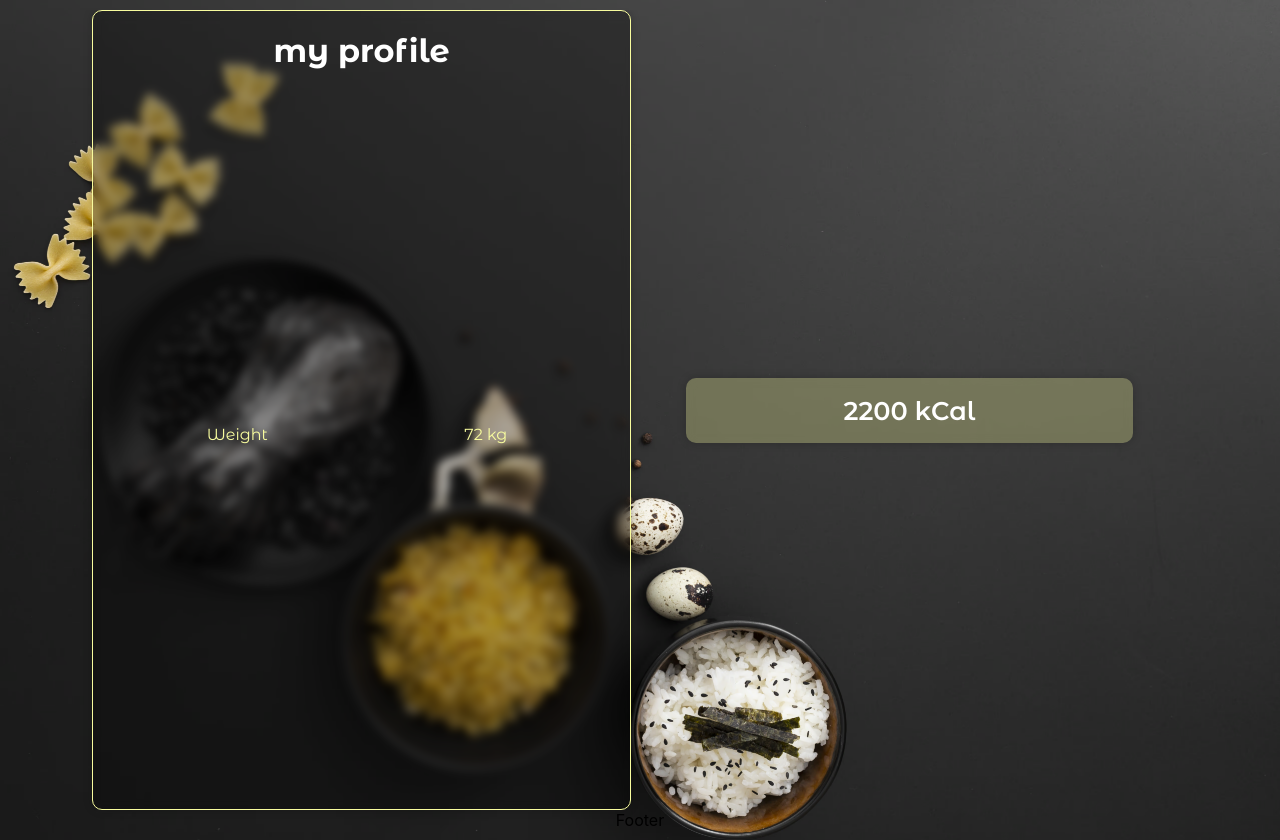
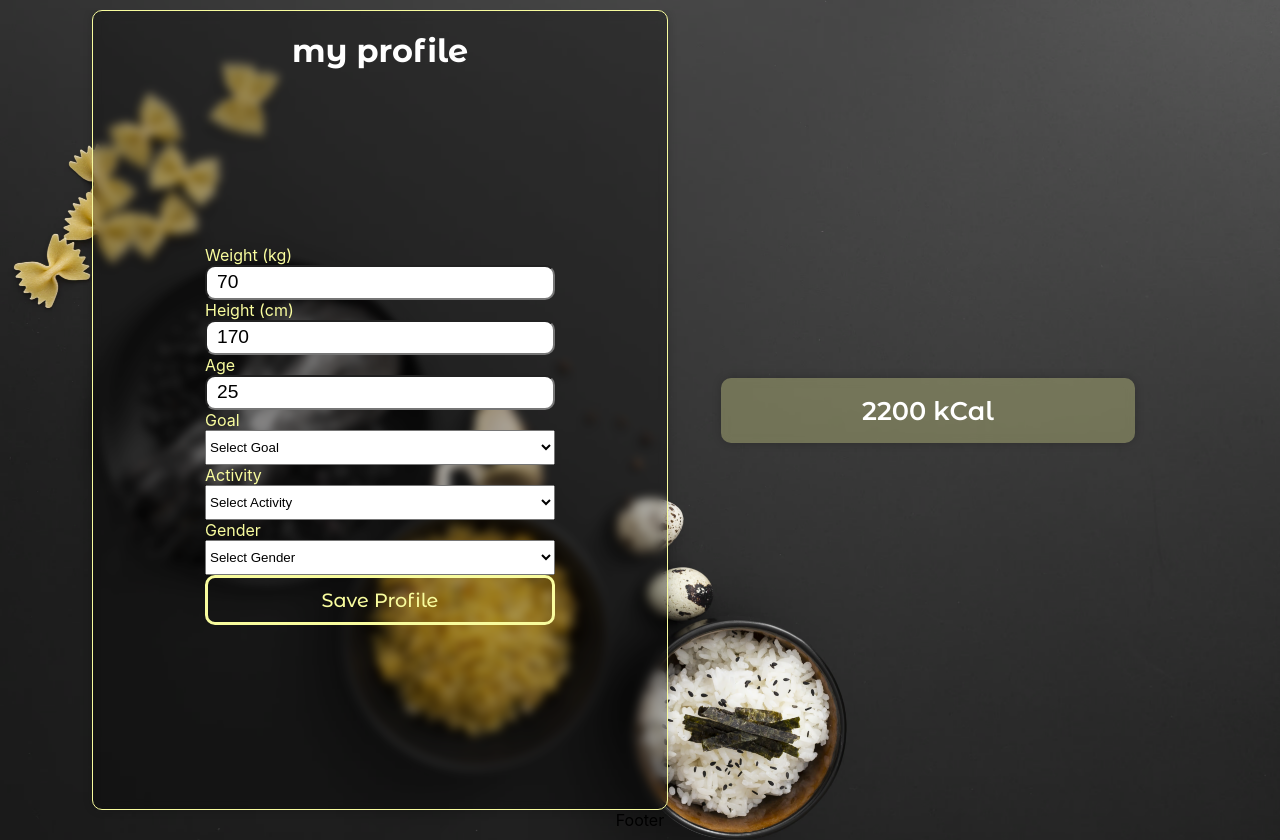
Before and after one commit to Bolbotunov/Gd-FD3-22-25_Bolbotunov, a React (Create React App) app in the folder myProject/: page /profile in a window 1280 px wide. Built offline with nearby package versions, Linux system fonts and the light colour scheme; no server answers; the database is empty.

Commit message:
feat: add profile form

```diff
--- a/myProject/src/components/authorization/AuthCheck.tsx
+++ b/myProject/src/components/authorization/AuthCheck.tsx
@@ -1,4 +1,4 @@
-import { JSX, useEffect, useState } from 'react';
+import { JSX, useEffect, useId, useState } from 'react';
 import { onAuthStateChanged } from 'firebase/auth';
 import { useDispatch } from 'react-redux';
 import { auth } from '../../config/firebase';
@@ -16,6 +16,7 @@ export default function AuthCheck({ children }: { children: React.ReactNode }) {
         const displayName = user.displayName || user.email || '';
         dispatch(
           setUser({
+            uid: user.uid,
             userName: displayName,
             userEmail: user.email || '',
           })
--- a/myProject/src/components/authorization/UserLoginForm.tsx
+++ b/myProject/src/components/authorization/UserLoginForm.tsx
@@ -28,8 +28,9 @@ export default function UserLoginForm() {
     signInWithEmailAndPassword(auth, email, password)
     .then((userCredential) => {
       const user = userCredential.user;
+      const uid = user.uid;
       const displayName = user.displayName ? user.displayName : user.email ?? '';
-      dispatch(setUser({ userName: displayName, userEmail: email || '' }))
+      dispatch(setUser({ uid, userName: displayName, userEmail: email || '' }))
       console.log('User login', displayName)
       // updateProfile(user, { displayName: userName })
   })
--- a/myProject/src/components/authorization/UserRegistrationForm.tsx
+++ b/myProject/src/components/authorization/UserRegistrationForm.tsx
@@ -27,18 +27,16 @@ export default function UserRegistrationForm() {
   const navigate = useNavigate();
   const userName = useSelector((state: RootState) => state.authSlice.userName);
 
-
   function registerUser({userName, email, password} : RegisterType) {
     console.log(auth);
   createUserWithEmailAndPassword(auth, email, password)
     .then((userCredential) => {
       const user = userCredential.user;
+      const uid = user.uid;
       updateProfile(user, { displayName: userName })
-  })
-  .then(() => {
-    dispatch(setUser({ userName, userEmail: email }))
-    console.log('User registered and profile updated', userName)
-    navigate("/home");
+      dispatch(setUser({ uid, userName, userEmail: email }))
+      console.log('User registered and profile updated', uid)
+      navigate("/home");
   })
   .catch((error) => {
     const errorCode = error.code;
@@ -49,7 +47,7 @@ export default function UserRegistrationForm() {
 
   useEffect(() => {
     if (userName) {
-      navigate('/home')
+      navigate('/profile')
     }
   }, [userName, navigate])
 
--- a/myProject/src/components/information/informationSection.tsx
+++ b/myProject/src/components/information/informationSection.tsx
@@ -5,13 +5,13 @@ import { RootState } from "../../store/store";
 import { useSelector } from "react-redux";
 
 export default function InformationSection() {
-    const currentUser = useSelector((state: RootState) => state.authSlice.userName);
+    const currentUser = useSelector((state: RootState) => state.authSlice);
 
     return (
         <>
         <InformationWrapper>
             <MainTitle>
-                Welcome to our Application, {currentUser}!
+                Welcome to our Application, {currentUser.userName}!
                 </MainTitle>
             <MainSubTitle>
                 This app will help you control your diet and properly monitor your nutrients
--- a/myProject/src/config/firebase.tsx
+++ b/myProject/src/config/firebase.tsx
@@ -1,5 +1,6 @@
 import { initializeApp } from 'firebase/app';
 import { getAuth } from 'firebase/auth';
+import { getFirestore } from 'firebase/firestore';
 
 const firebaseConfig = {
   apiKey: process.env.REACT_APP_API_KEY,
@@ -13,5 +14,6 @@ const firebaseConfig = {
 
 const app = initializeApp(firebaseConfig);
 const auth = getAuth(app);
+const db = getFirestore(app)
 
-export { auth };
+export { auth, app, db };
--- /dev/null
+++ b/myProject/src/pages/profilePage/ProfileForm.tsx
@@ -0,0 +1,142 @@
+import { Formik, Field, Form, ErrorMessage } from 'formik';
+import * as Yup from 'yup';
+import { useDispatch, useSelector } from 'react-redux';
+import { RootState } from '../../store/store';
+import { AppContainer, InputStyle } from '../../styles/Common.styled';
+import { InputLabelStyle, ErrorText} from '../../styles/Fonts.styled';
+import { BtnStyle } from '../../styles/Buttons.styled';
+import { db } from '../../config/firebase';
+import { getFirestore, addDoc, collection, setDoc, getDocs, getDoc, updateDoc, deleteDoc, doc } from "firebase/firestore";
+
+
+type ProfileFormValues = {
+  weight: number;
+  height: number;
+  age: number;
+  goal: string;
+  activity: string;
+  gender: string;
+}
+
+
+export async function saveUserProfile(uid: string, profileData: {
+  weight: number;
+  height: number;
+  age: number;
+  goal: string;
+  activity: string;
+  gender: string;
+}) {
+  const userDocRef = doc(db, "users", uid);
+  await setDoc(userDocRef, { profile: profileData }, { merge: true });
+}
+
+export default function ProfileForm() {
+
+  const dispatch = useDispatch();
+  const currentUser = useSelector((state: RootState) => state.authSlice)
+
+
+
+
+
+  // const initialValues: ProfileFormValues = {
+  //   weight: currentUser.profile?.weight || 70,
+  //   height: currentUser.profile?.height || 170,
+  //   age: currentUser.profile?.age || 25,
+  //   goal: currentUser.profile?.goal || '',
+  //   activity: currentUser.profile?.activity || '',
+  //   gender: currentUser.profile?.gender || ''
+  // };
+
+
+  const initialValues: ProfileFormValues = {
+    weight: 70,
+    height: 170,
+    age: 25,
+    goal: '',
+    activity:  '',
+    gender: '',
+  };
+
+  const validationSchema = Yup.object({
+    weight: Yup.number().required('Required').positive('Must be positive'),
+    height: Yup.number().required('Required').positive('Must be positive'),
+    age: Yup.number().required('Required').min(1, 'Age must be at least 1'),
+    goal: Yup.string().required('Required'),
+    activity: Yup.string().required('Required'),
+    gender: Yup.string().required('Required'),
+  });
+
+
+  const handleSubmit = async (values: ProfileFormValues) => {
+    try {
+      if (!currentUser) throw new Error("User ID missing!");
+      // await updateUserProfile(currentUser, values);
+      // // Обновляем Redux
+      // dispatch(setUser({
+      //   uid: currentUser,
+      //   userName: currentUser.userName || '',
+      //   userEmail: currentUser.userEmail || '',
+      //   profile: values,
+      // }));
+      alert("Profile updated successfully!");
+    } catch (error) {
+      console.error("Error updating profile:", error);
+    }
+  };
+
+
+  return (
+    <AppContainer>
+      <Formik
+        initialValues={initialValues}
+        validationSchema={validationSchema}
+        onSubmit={handleSubmit}
+      >
+        <Form>
+          <InputLabelStyle htmlFor="weight">Weight (kg)</InputLabelStyle>
+          <Field name="weight" type="number" as={InputStyle} />
+          <ErrorMessage name="weight" component={ErrorText} />
+
+          <InputLabelStyle htmlFor="height">Height (cm)</InputLabelStyle>
+          <Field name="height" type="number" as={InputStyle} />
+          <ErrorMessage name="height" component={ErrorText} />
+
+          <InputLabelStyle htmlFor="age">Age</InputLabelStyle>
+          <Field name="age" type="number" as={InputStyle} />
+          <ErrorMessage name="age" component={ErrorText} />
+
+          <InputLabelStyle htmlFor="goal">Goal</InputLabelStyle>
+          <Field name="goal" as="select" style={{ width: "350px", height: "35px" }}>
+            <option value="">Select Goal</option>
+            <option value="lose">Lose Weight</option>
+            <option value="gain">Gain Muscle</option>
+            <option value="maintain">Maintain</option>
+          </Field>
+          <ErrorMessage name="goal" component={ErrorText} />
+
+          <InputLabelStyle htmlFor="activity">Activity</InputLabelStyle>
+          <Field name="activity" as="select" style={{ width: "350px", height: "35px" }}>
+            <option value="">Select Activity</option>
+            <option value="low">Low</option>
+            <option value="moderate">Moderate</option>
+            <option value="high">High</option>
+          </Field>
+          <ErrorMessage name="activity" component={ErrorText} />
+
+          <InputLabelStyle htmlFor="gender">Gender</InputLabelStyle>
+          <Field name="gender" as="select" style={{ width: "350px", height: "35px" }}>
+            <option value="">Select Gender</option>
+            <option value="male">Male</option>
+            <option value="female">Female</option>
+            <option value="other">Other</option>
+          </Field>
+          <ErrorMessage name="gender" component={ErrorText} />
+
+          <BtnStyle type="submit">Save Profile</BtnStyle>
+        </Form>
+      </Formik>
+    </AppContainer>
+  );
+}
--- a/myProject/src/pages/profilePage/ProfilePage.tsx
+++ b/myProject/src/pages/profilePage/ProfilePage.tsx
@@ -1,21 +1,51 @@
+import { useEffect } from "react";
 import { BlurContainer } from "../../styles/Common.styled"
 import { InformationBlock, WhiteBlock, WrapperSections } from "./ProfilePage.styled"
 import { MainTitle, MainSubTitle } from "../../styles/Fonts.styled"
+import { getFirestore, addDoc, collection, getDocs, getDoc, updateDoc, deleteDoc, doc } from "firebase/firestore";
+import { db } from "../../config/firebase";
+import ProfileForm from "./ProfileForm";
+
+async function getUsers() {
+		const docsRef = await getDocs(collection(db, 'users'))
+		console.log('doc written:', docsRef.docs.map(item => item.data()))
+
+	return docsRef.docs.map(item => ({
+		id: item.id,
+		data: item.data(),
+	}))
+}
+
+(async () => {
+  try {
+    const docs = await getUsers()
+    console.log('#docs', docs);
+  } catch (e) {
+    console.error("Error adding document: ", e);
+  }
+})()
+
 
 export default function ProfilePage() {
+
+	useEffect(() => {
+    getUsers();
+  }, []);
+
     return <>
     	<BlurContainer>
 				<MainTitle>
 					my profile
 				</MainTitle>
 				<WrapperSections>
-
+					<ProfileForm/>
+{/*
 					<InformationBlock>
 						<MainSubTitle> Weight </MainSubTitle>
 					</InformationBlock>
 					<InformationBlock>
 					<MainSubTitle> 72 kg</MainSubTitle>
-					</InformationBlock>
+					</InformationBlock> */}
 
 				</ WrapperSections>
 			</BlurContainer>
--- a/myProject/src/store/AuthSlice.tsx
+++ b/myProject/src/store/AuthSlice.tsx
@@ -1,16 +1,31 @@
 import { createSlice, PayloadAction } from '@reduxjs/toolkit';
-import { User } from 'firebase/auth';
+
+
+type ProfileType = {
+  weight?: number;
+  height?: number;
+  age?: number;
+  goal?: string;
+  activity?: string;
+  gender?: string;
+};
+
+
 
 type AuthStateType = {
+  uid: string | null;
   userName: string | null;
   userEmail: string | null;
+  profile: ProfileType | null;
   status: string;
   error: string | null;
 }
 
 const initialState: AuthStateType = {
+  uid: null,
   userName: null,
   userEmail: null,
+  profile: null,
   status: '',
   error: null,
 };
@@ -19,18 +34,25 @@ export const authSlice = createSlice({
   name: 'auth',
   initialState,
   reducers: {
-    setUser(state, action: PayloadAction<{ userName: string; userEmail: string }>) {
+    setUser(state, action: PayloadAction<{ uid: string; userName: string; userEmail: string; profile?: ProfileType }>) {
+      state.uid = action.payload.uid;
       state.userName = action.payload.userName;
       state.userEmail = action.payload.userEmail;
+      state.profile = action.payload.profile || null;
       state.status = 'succeeded';
     },
+    setUserProfile(state, action: PayloadAction<ProfileType>) {
+      state.profile = action.payload;
+    },
     clearUser(state) {
+      state.uid = null;
       state.userName = null;
       state.userEmail = null;
+      state.profile = null;
       state.status = '';
     }
   }
 })
 
-export const { setUser, clearUser } = authSlice.actions;
+export const { setUser,  setUserProfile, clearUser } = authSlice.actions;
 export default authSlice.reducer;
--- a/myProject/src/styles/Common.styled.jsx
+++ b/myProject/src/styles/Common.styled.jsx
@@ -56,6 +56,7 @@ export const SmallBlurContainer = styled(Link)`
 ${FlexDiv};
   margin: 0px;
   text-decoration: none;
+
   color: ${props => props.theme.colors.WHITE_COLOR};
   justify-content: space-around;
   flex-direction: column;
```
